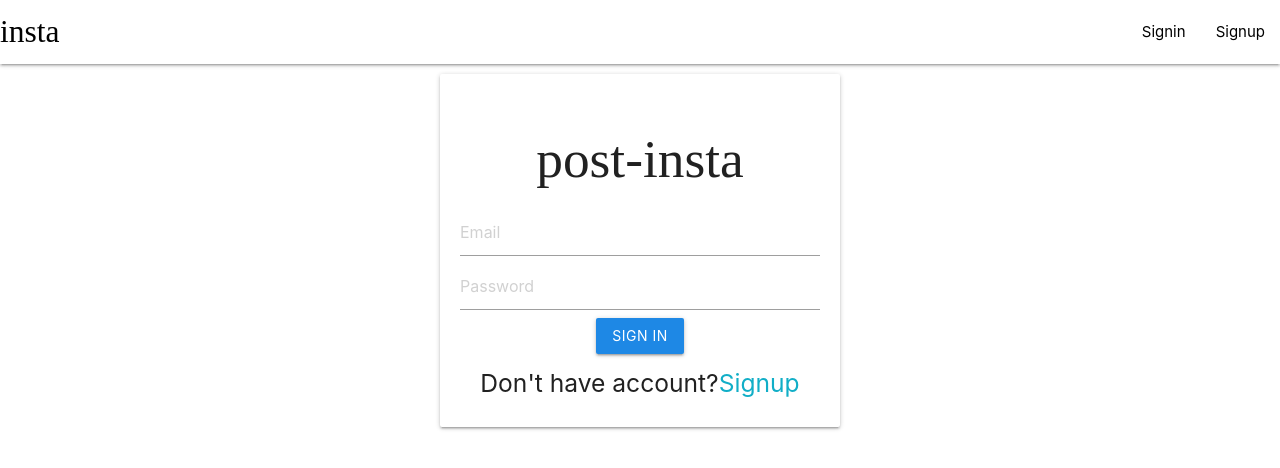
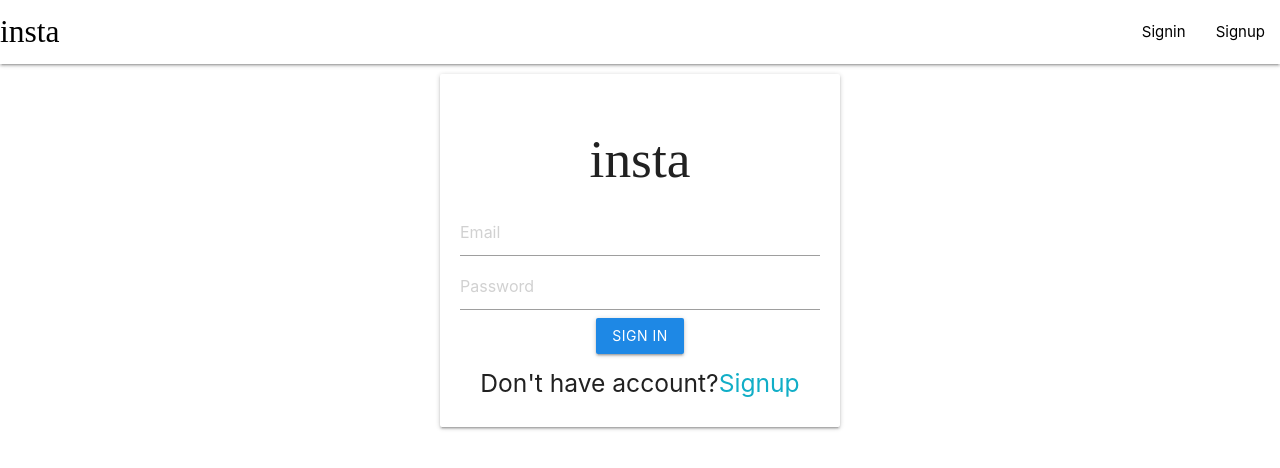
Before and after one commit to MdNoorullah/postInsta, a React (Create React App) app in the folder client/: page /signin in a window 1280 px wide. Shown: the top 468 px of the page. Built offline with nearby package versions, Linux system fonts and the light colour scheme; a web font is replaced by a local one.

Commit message:
name changed

```diff
--- a/client/src/components/screens/Signin.js
+++ b/client/src/components/screens/Signin.js
@@ -44,7 +44,7 @@ const Signin=()=>{
       <div className="mycard">
 
       <div className="card auth-card  input-field ">
-      <h2 className="brand-logo">post-insta</h2>
+      <h2 className="brand-logo">insta</h2>
       <input type="text" placeholder="Email"
          value={email}
          onChange={(e)=>setEmail(e.target.value)}
```
